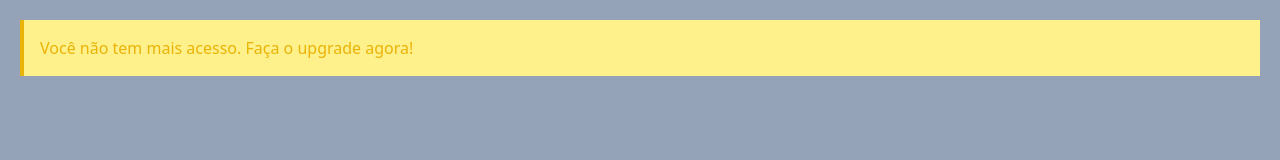
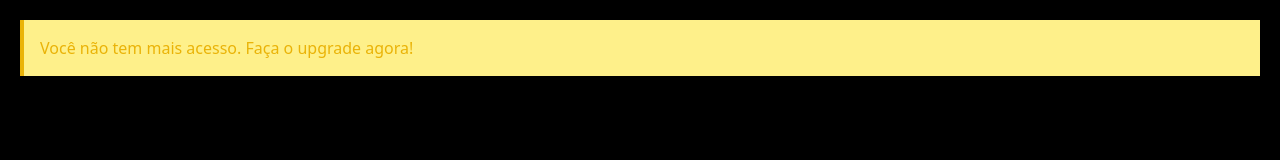
Before and after one commit to devdamata/exercicios-tailwindcss, a plain HTML site: page execicio-alerta-erro/index.html in a window 1280 px wide. Drawn offline with nearby package versions, Linux system fonts and the light colour scheme.

Commit message:
troquei a cor de fundo

```diff
--- a/execicio-alerta-erro/index.html
+++ b/execicio-alerta-erro/index.html
@@ -7,7 +7,7 @@
   <title>Alerta de erro</title>
 </head>
 <body>
-  <div class="w-screen h-screen p-5 bg-slate-400">
+  <div class="w-screen h-screen p-5 bg-black">
       <div class="p-4 w-auto bg-yellow-200 text-yellow-500 border-l-4 border-l-yellow-500">
         Você não tem mais acesso.
         <a href="#">Faça o upgrade agora!</a>
```
